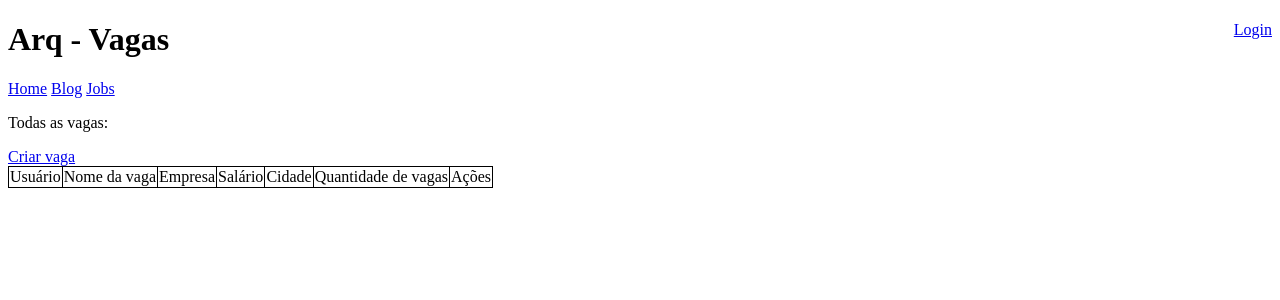
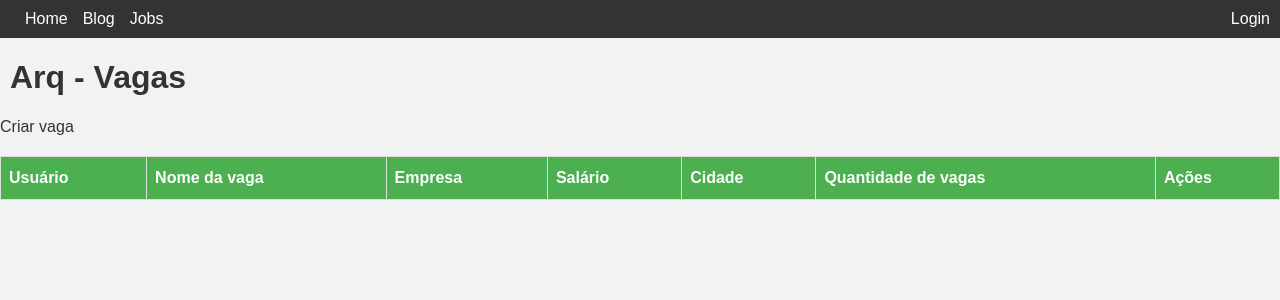
Before and after one commit to eduardoh03/Senai, a Django app: page /jobs/ in a window 1280 px wide. Shown: the top 300 px of the page. Run offline with Django 4.2, Linux system fonts and the light colour scheme; data that the repository does not hold is empty.

Commit message:
Adicionado CSS na base e na tabela de vagas.

```diff
--- /dev/null
+++ b/static/css/base.css
@@ -0,0 +1,30 @@
+body {
+    font-family: Arial, sans-serif;
+    margin: 0;
+    padding: 0;
+    background-color: #f2f2f2;
+}
+
+.header {
+    display: flex;
+    justify-content: space-between;
+    align-items: center;
+    background-color: #333;
+    color: #fff;
+    padding: 10px;
+}
+
+.header a, .nav-links a {
+    color: #fff;
+    text-decoration: none;
+    margin-left: 15px;
+}
+
+.nav-links {
+    display: flex;
+}
+
+h1 {
+    color: #333;
+    margin-left: 10px;
+}
--- /dev/null
+++ b/static/css/jobs.css
@@ -0,0 +1,39 @@
+
+body {
+    font-family: Arial, sans-serif;
+}
+
+table {
+    width: 100%;
+    border-collapse: collapse;
+}
+
+td, th {
+    border: 1px solid #ddd;
+    padding: 8px;
+}
+
+tr:nth-child(even) {
+    background-color: #f2f2f2;
+}
+
+tr:hover {
+    background-color: #ddd;
+}
+
+th {
+    padding-top: 12px;
+    padding-bottom: 12px;
+    text-align: left;
+    background-color: #4CAF50;
+    color: white;
+}
+
+a {
+    color: #333;
+    text-decoration: none;
+}
+
+a:hover {
+    color: #4CAF50;
+}
--- a/templates/base.html
+++ b/templates/base.html
@@ -5,9 +5,19 @@
     <link rel="stylesheet" type="text/css" href="{% static 'css/style.css' %}">
     <meta charset="UTF-8">
     <meta name="viewport" content="width=device-width, initial-scale=1.0">
+    <link rel="stylesheet" href="{% static 'css/base.css' %}">
     <title>{% block titulo %}{% endblock %}</title>
+
+    {% block css %}{% endblock %}
 </head>
-<div style="float: right;">
+<body>
+<div class="header">
+    <div class="nav-links">
+        <a href="{% url 'pagina_home' %}">Home</a>
+        <a href="{% url 'pagina_blog' %}">Blog</a>
+        <a href="{% url 'pagina_jobs' %}">Jobs</a>
+    </div>
+
     {% if user.is_authenticated %}
         <p>Olá, {{ user.username }}!</p>
         <a href="{% url 'sair' %}">Logout</a>
@@ -16,12 +26,7 @@
     {% endif %}
 </div>
 
-
-<body>
 <h1>{% block titulo_body %}{% endblock %}</h1>
-<a href="{% url 'pagina_home' %}">Home</a>
-<a href="{% url 'pagina_blog' %}">Blog</a>
-<a href="{% url 'pagina_jobs' %}">Jobs</a>
 
 {% block conteudo %}{% endblock %}
 </body>
--- a/templates/jobs.html
+++ b/templates/jobs.html
@@ -1,21 +1,29 @@
 {% extends "base.html" %}
+{% load static %}
+
+{% block css %}
+    <link rel="stylesheet" href="{% static 'css/jobs.css' %}">
+{% endblock %}
 
 {% block titulo %}Vagas{% endblock %}
 
 {% block titulo_body %}Arq - Vagas{% endblock %}
 
 {% block conteudo %}
-    <p>Todas as vagas:</p>
-    <a href="{% url 'pagina_jobs_creat_job' %}">Criar vaga</a>
+
+    <div style="margin-bottom: 20px;">
+        <a href="{% url 'pagina_jobs_creat_job' %}">Criar vaga</a>
+    </div>
+
     <table>
         <tr>
-            <td>Usuário</td>
-            <td>Nome da vaga</td>
-            <td>Empresa</td>
-            <td>Salário</td>
-            <td>Cidade</td>
-            <td>Quantidade de vagas</td>
-            <td>Ações</td>
+            <th>Usuário</th>
+            <th>Nome da vaga</th>
+            <th>Empresa</th>
+            <th>Salário</th>
+            <th>Cidade</th>
+            <th>Quantidade de vagas</th>
+            <th>Ações</th>
         </tr>
 
         {% for job in jobs %}
@@ -27,7 +35,7 @@
                 <td>{{ job.cidade }}</td>
                 <td>{{ job.qtd_jobs }}</td>
                 <td><a href="{% url 'ver_job' job.id %}">Ver vaga</a>||
-                <a href="{% url 'delete_job' job.id %}">Deletar vaga</a></td>
+                    <a href="{% url 'delete_job' job.id %}">Deletar vaga</a></td>
             </tr>
         {% endfor %}
 
```
